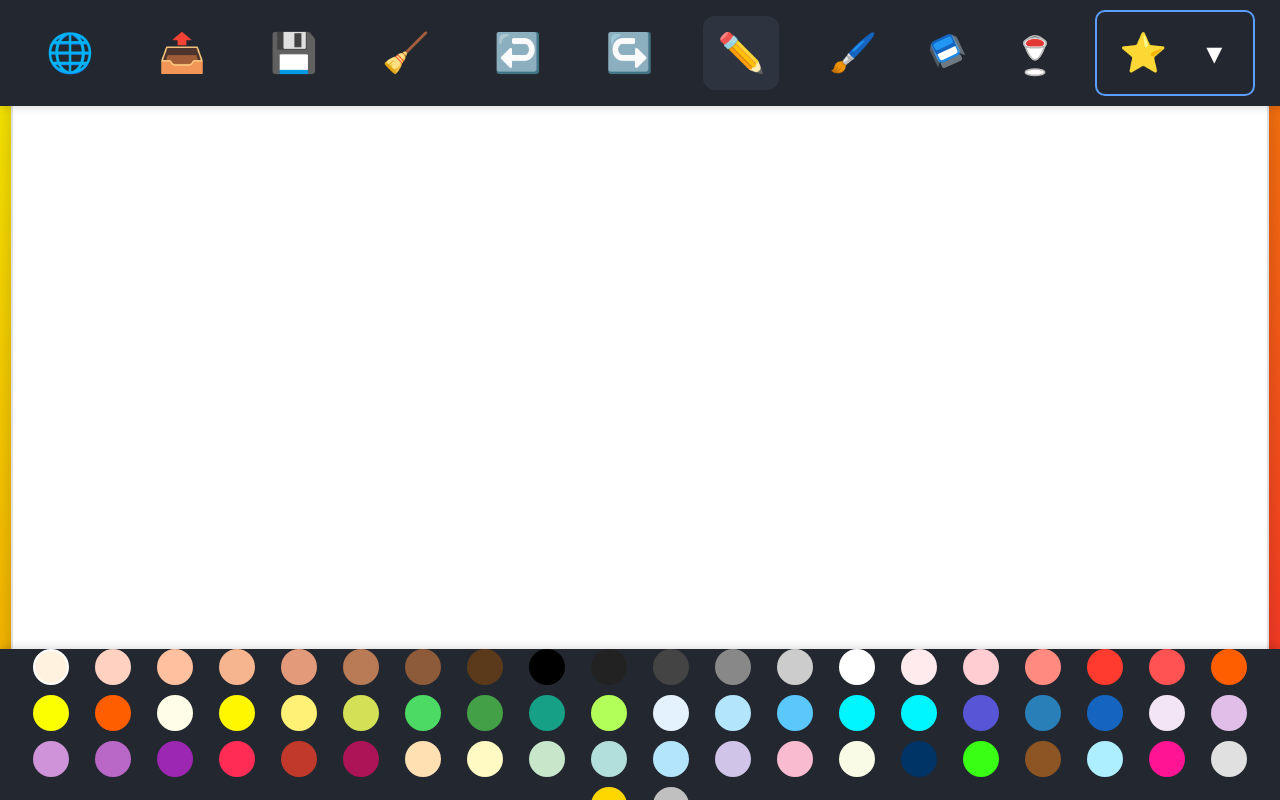
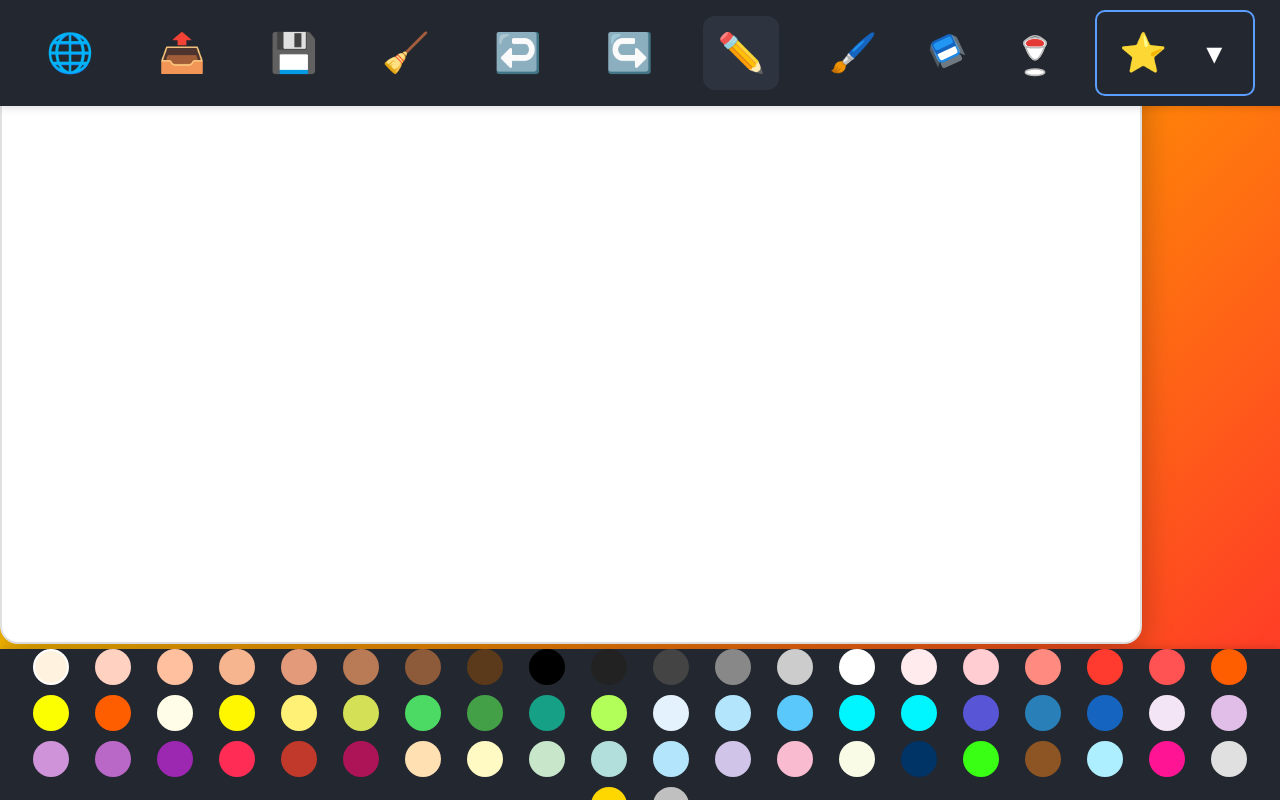
Before and after one commit to nazanmp2/graficadorlibre, a plain HTML site: page index.html in a window 1280 px wide. Drawn offline with Linux system fonts and the light colour scheme; a web font is replaced by a local one.

Commit message:
Update index.html

```diff
--- a/index.html
+++ b/index.html
@@ -90,9 +90,10 @@
     </div>
   </div>
 
-  <div class="canvas-container">
-    <canvas id="canvas" width="1280" height="720"></canvas>
-  </div>
+<div class="responsive-wrapper">
+  <canvas id="canvas" width="1280" height="720"></canvas>
+</div>
+
   <div class="palette-bar" id="palette" style="height:4cm; display:flex; align-items:center; flex-wrap:wrap; row-gap:10px; justify-content:center;">
     <!-- Colores generados por JS -->
   </div>
@@ -722,6 +723,17 @@ document.getElementById('text').onclick = () => selectTool(TOOL.TEXT);
     });
 
   }); // Fin DOMContentLoaded
+
+function scaleCanvasToFitScreen() {
+  const wrapper = document.querySelector('.responsive-wrapper');
+  const scaleX = window.innerWidth / 1280;
+  const scaleY = window.innerHeight / 720;
+  const scale = Math.min(scaleX, scaleY); // para mantener proporciones sin cortar
+
+  wrapper.style.transform = `scale(${scale})`;
+}
+window.addEventListener('resize', scaleCanvasToFitScreen);
+scaleCanvasToFitScreen(); // ejecutar al cargar
 </script>
 </body>
 </html>
```
